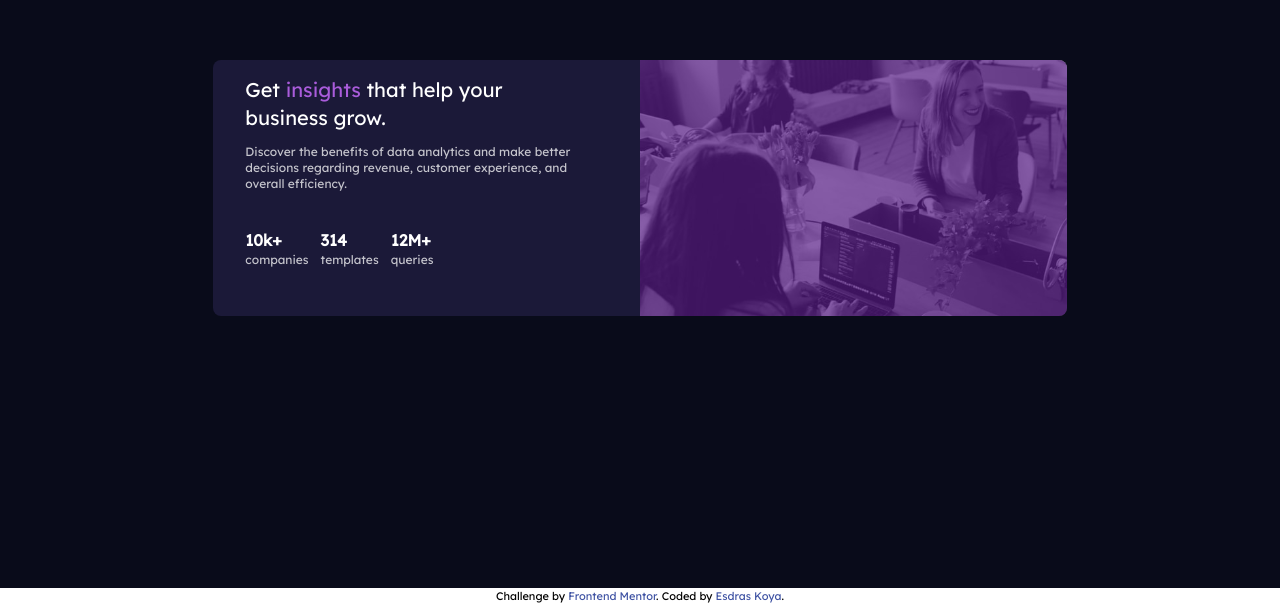
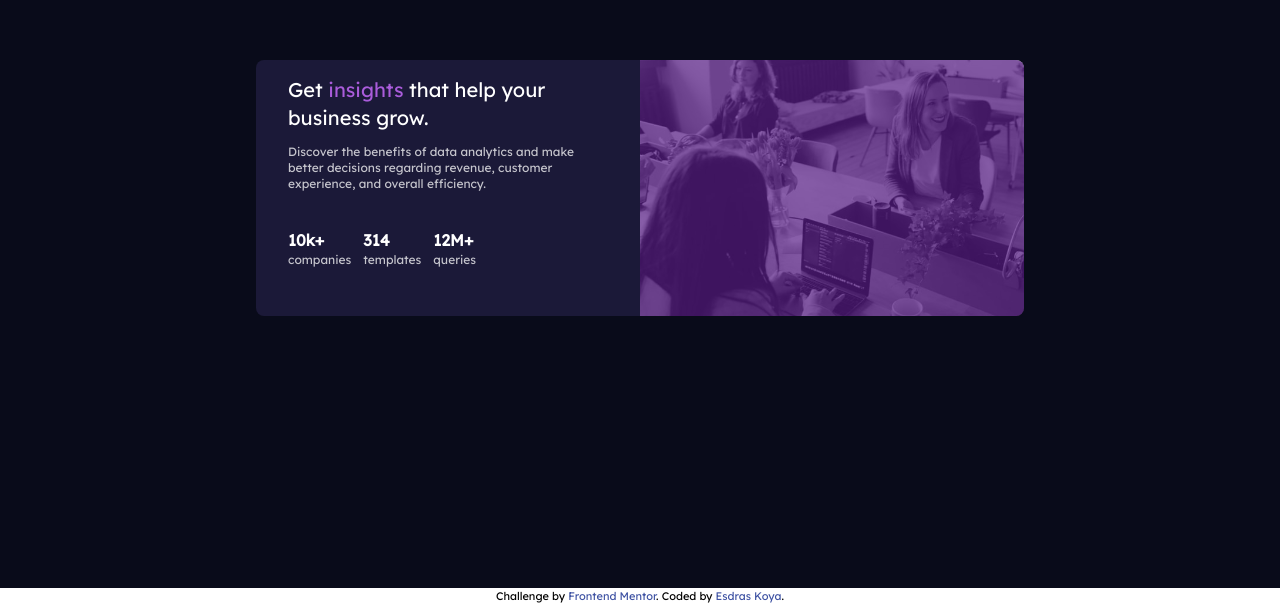
Before and after one commit to ounokoya/stats-preview-card, a website built with Vite: page index.html in a window 1280 px wide. Shown: the part 212-817 px from the top of the page. Built offline with nearby package versions, Linux system fonts and the light colour scheme.

Commit message:
fix resize

```diff
--- a/index.html
+++ b/index.html
@@ -24,9 +24,9 @@
 <body>
 
   <div class="w-screen h-screen flex  items-center justify-center bg-main-bg" >
-    <div class="w-52 sm:w-4/6 sm:flex" >
+    <div class="w-52 sm:w-full sm:flex sm:justify-center" >
         <!--session images -->
-      <div class=" sm:w-3/6 sm:rounded-tr-lg sm:rounded-br-lg  sm:rounded-tl-none   sm:h-64 h-40 rounded-tl-lg rounded-tr-lg bg-center bg-cover bg-[url('images/image-header-mobile.jpg')]" >
+      <div class=" lg:w-96 sm:w-80 sm:rounded-tr-lg sm:rounded-br-lg  sm:rounded-tl-none   sm:h-64 h-40 rounded-tl-lg rounded-tr-lg bg-center bg-cover bg-[url('images/image-header-mobile.jpg')]" >
         <div class="w-full sm:rounded-tr-lg sm:rounded-br-lg sm:rounded-tl-none  h-full rounded-tl-lg rounded-tr-lg bg-purple-900 opacity-70" >
 
         </div>
@@ -34,7 +34,7 @@
 
 
       <!-- session text -->
-      <div class="sm:items-start sm:rounded-tl-lg sm:rounded-bl-lg sm:rounded-br-none lg:pl-8 lg:pr-16 sm:pl-4 sm:pr-8 sm:h-64  sm:order-first sm:w-3/6 rounded-bl-lg rounded-br-lg flex flex-col items-center bg-card-bg p-4" >
+      <div class="sm:items-start sm:w-80 lg:w-96 sm:rounded-tl-lg sm:rounded-bl-lg sm:rounded-br-none lg:pl-8 lg:pr-16 sm:pl-4 sm:pr-8 sm:h-64  sm:order-first  rounded-bl-lg rounded-br-lg flex flex-col items-center bg-card-bg p-4" >
           <!-- session title -->
           <div class="text-white sm:text-left lg:text-xl text-lg text-center" >
             Get <span class="text-accent-color" >insights</span> that help your business grow.
```
